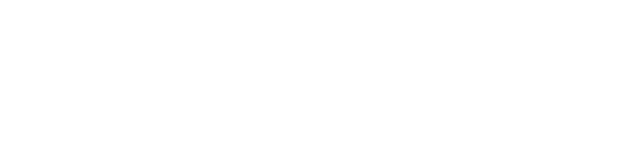
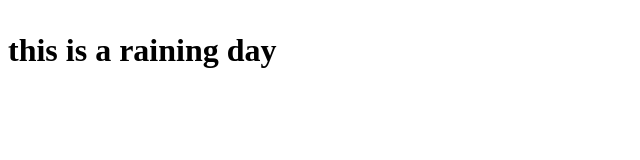
Before and after one commit to gimenal/coursera-test, a plain HTML site: page site/index.html in a window 1280 px wide. Shown: the whole page, without its empty margins (0-640 px from the left). Drawn offline with Linux system fonts and the light colour scheme.

Commit message:
testing new branch

```diff
--- a/site/index.html
+++ b/site/index.html
@@ -5,5 +5,6 @@
 </head>
 <body>
 <H1 Hello Coursera!</h1>
+	<p>this is a raining day</p>
 </body>
 </html>
```
